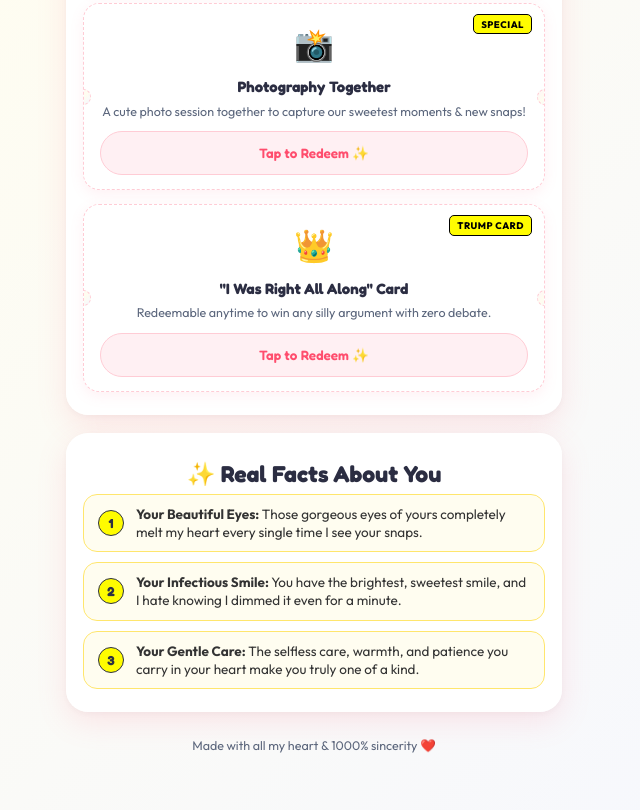
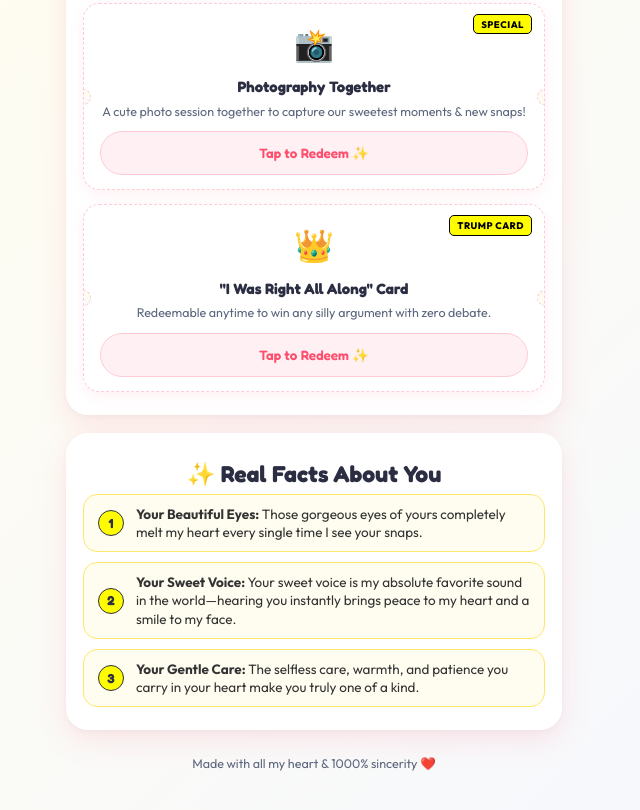
Before and after one commit to 489R5N/im-sorry, a plain HTML site: page index.html in a window 1280 px wide. Shown: the part 1801-2611 px from the top of the page, without its empty margins (326-966 px from the left). Drawn offline with nearby package versions, Linux system fonts and the light colour scheme.

Commit message:
Replace Infectious Smile with Sweet Voice in Real Facts

```diff
--- a/index.html
+++ b/index.html
@@ -237,7 +237,7 @@
         </div>
         <div class="reason-pill">
           <span class="pill-number">2</span>
-          <p><strong>Your Infectious Smile:</strong> You have the brightest, sweetest smile, and I hate knowing I dimmed it even for a minute.</p>
+          <p><strong>Your Sweet Voice:</strong> Your sweet voice is my absolute favorite sound in the world—hearing you instantly brings peace to my heart and a smile to my face.</p>
         </div>
         <div class="reason-pill">
           <span class="pill-number">3</span>
```
